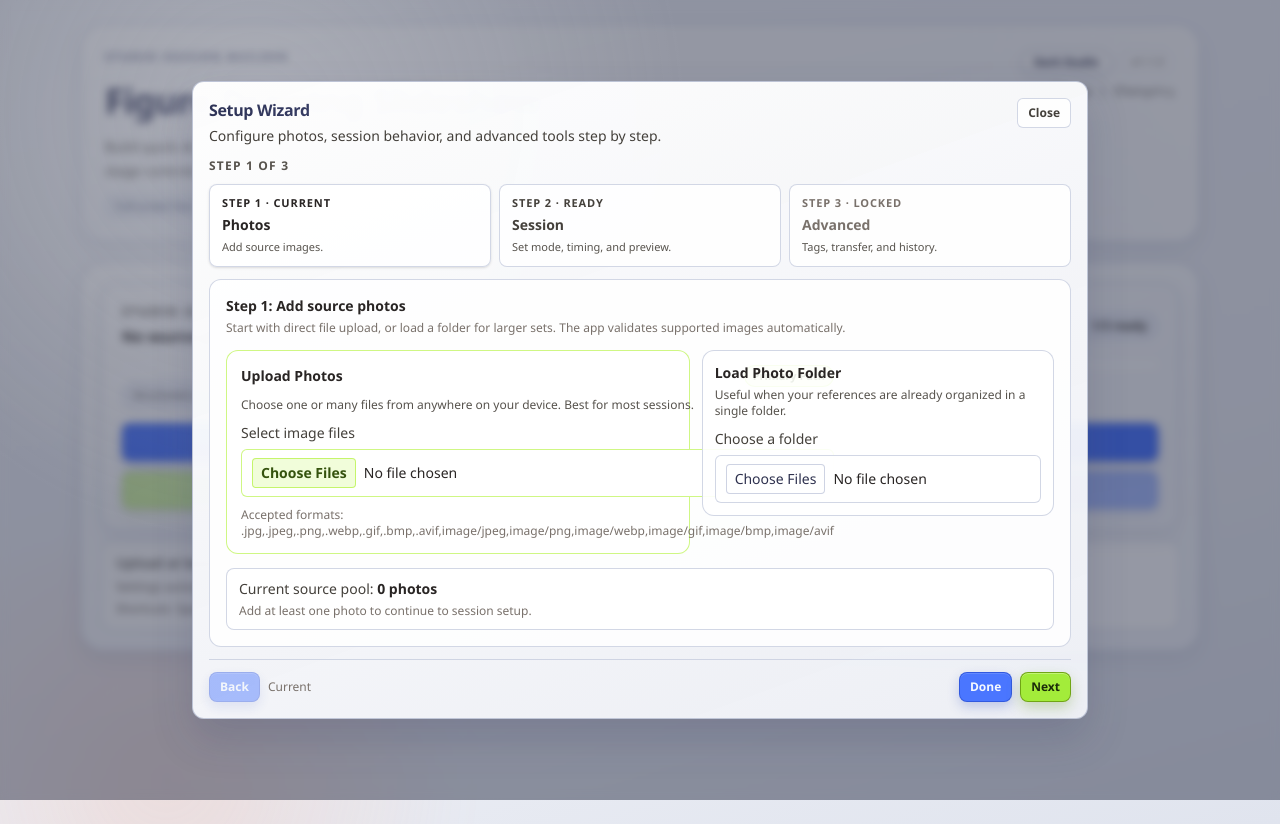
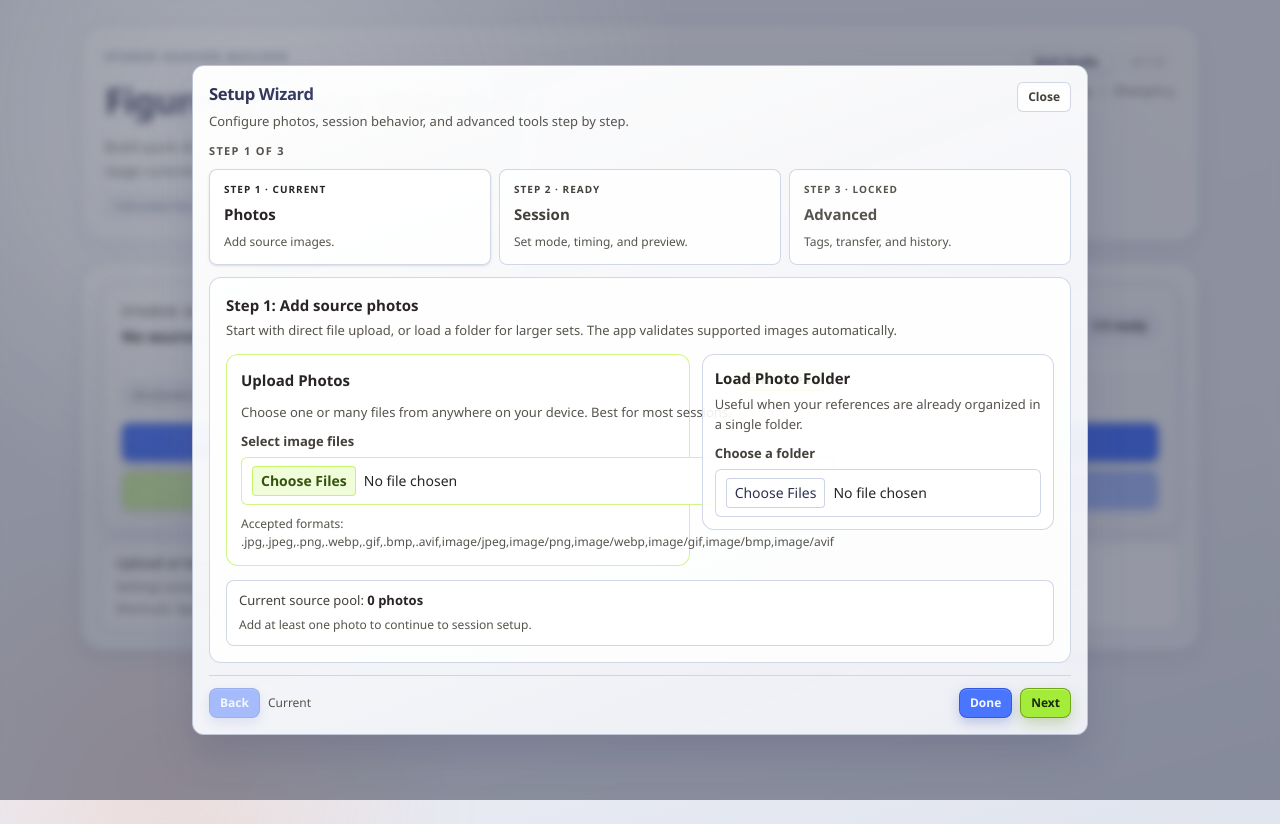
Before and after one commit to kmcgarry1/simple-figure-drawing-tool, a Vue app: page / in a window 1280 px wide. Both pictures are taken after a click on the button "Open Setup Wizard". Built offline with nearby package versions, Linux system fonts and the light colour scheme.

Commit message:
style(ui): tighten wizard text hierarchy and improve helper contrast

```diff
--- a/src/components/SessionPreviewSection.vue
+++ b/src/components/SessionPreviewSection.vue
@@ -1,11 +1,11 @@
 <template>
   <section class="fd-card grid gap-2.5 rounded-xl p-3">
     <div class="grid gap-1">
-      <p class="text-sm font-semibold text-stone-800">Session Preview</p>
-      <p class="text-xs text-stone-500">{{ previewSummaryText }}</p>
+      <p class="text-[15px] font-semibold text-stone-800">Session Preview</p>
+      <p class="text-[12px] leading-5 text-stone-600">{{ previewSummaryText }}</p>
     </div>
 
-    <p v-if="previewItems.length === 0" class="text-xs text-stone-500">
+    <p v-if="previewItems.length === 0" class="text-[12px] leading-5 text-stone-600">
       Prepare a session set to see upcoming slides.
     </p>
 
@@ -15,12 +15,12 @@
       class="grid gap-0.5 rounded-lg border border-amber-200/80 bg-white/80 px-2.5 py-2"
     >
       <div class="flex items-center justify-between gap-2">
-        <span class="text-xs font-semibold" :class="item.kind === 'break' ? 'text-amber-800' : 'text-stone-800'">
+        <span class="text-[13px] font-semibold" :class="item.kind === 'break' ? 'text-amber-800' : 'text-stone-800'">
           {{ item.title }}
         </span>
-        <span class="text-xs text-stone-500">{{ item.durationText }}</span>
+        <span class="text-[12px] text-stone-600">{{ item.durationText }}</span>
       </div>
-      <p class="truncate text-xs text-stone-600">{{ item.subtitle }}</p>
+      <p class="truncate text-[12px] leading-5 text-stone-700">{{ item.subtitle }}</p>
     </article>
   </section>
 </template>
--- a/src/components/setupPanel/SetupWizardDialog.vue
+++ b/src/components/setupPanel/SetupWizardDialog.vue
@@ -18,10 +18,10 @@
         >
           <header class="mb-3 flex items-start justify-between gap-3">
             <div class="grid gap-1">
-              <h2 id="setup-wizard-title" class="fd-title-gradient text-base font-semibold">
+              <h2 id="setup-wizard-title" class="fd-title-gradient text-[1.04rem] font-semibold">
                 Setup Wizard
               </h2>
-              <p id="setup-wizard-description" class="text-sm text-stone-700">
+              <p id="setup-wizard-description" class="text-[13px] leading-5 text-stone-600">
                 Configure photos, session behavior, and advanced tools step by step.
               </p>
             </div>
@@ -36,7 +36,7 @@
           </header>
 
           <div class="mb-3 grid gap-2.5">
-            <p class="text-xs font-semibold uppercase tracking-[0.1em] text-stone-600">
+            <p class="text-[11px] font-semibold uppercase tracking-[0.12em] text-stone-600">
               Step {{ wizardStep }} of {{ wizardStepCount }}
             </p>
             <ol class="grid gap-2 md:grid-cols-3" aria-label="Setup wizard progress">
@@ -49,11 +49,11 @@
                   :aria-describedby="`wizard-step-hint-${step.number}`"
                   @click="setWizardStep(step.number)"
                 >
-                  <span class="text-[11px] font-semibold uppercase tracking-[0.08em]">
+                  <span class="text-[10px] font-semibold uppercase tracking-[0.1em]">
                     Step {{ step.number }} · {{ wizardStepStatusLabel(step.number) }}
                   </span>
-                  <span class="text-sm font-semibold">{{ step.title }}</span>
-                  <span :id="`wizard-step-hint-${step.number}`" class="text-[11px] text-stone-600">
+                  <span class="text-[15px] font-semibold">{{ step.title }}</span>
+                  <span :id="`wizard-step-hint-${step.number}`" class="text-[12px] leading-5 text-stone-600">
                     {{ step.hint }}
                   </span>
                 </button>
@@ -108,7 +108,7 @@
               <BaseButton compact tone="subtle" :disabled="wizardStep === 1" @click="goToPreviousWizardStep">
                 Back
               </BaseButton>
-              <p class="text-xs text-stone-500">
+              <p class="text-[12px] text-stone-600">
                 {{ wizardStepStatusLabel(wizardStep) }}
               </p>
             </div>
@@ -244,7 +244,7 @@ function wizardStepStatusLabel(stepNumber) {
 
 function wizardStepCardClass(stepNumber) {
   const baseClass =
-    "grid w-full gap-1 rounded-lg border px-3 py-2.5 text-left transition-colors focus-visible:outline-none focus-visible:ring-2 focus-visible:ring-sky-300/80 focus-visible:ring-offset-2 focus-visible:ring-offset-transparent disabled:cursor-not-allowed";
+    "grid w-full gap-1.5 rounded-lg border px-3.5 py-3 text-left transition-colors focus-visible:outline-none focus-visible:ring-2 focus-visible:ring-sky-300/80 focus-visible:ring-offset-2 focus-visible:ring-offset-transparent disabled:cursor-not-allowed";
   const stepState = wizardStepState(stepNumber);
 
   if (stepState === "current") {
@@ -256,7 +256,7 @@ function wizardStepCardClass(stepNumber) {
   }
 
   if (stepState === "locked") {
-    return `${baseClass} border-amber-200/80 bg-white/56 text-stone-500`;
+    return `${baseClass} border-amber-200/80 bg-white/56 text-stone-600`;
   }
 
   return `${baseClass} border-amber-200/90 bg-white/76 text-stone-700 hover:bg-white`;
--- a/src/components/setupPanel/SetupWizardStepPhotos.vue
+++ b/src/components/setupPanel/SetupWizardStepPhotos.vue
@@ -1,8 +1,8 @@
 <template>
   <section class="grid gap-3.5 rounded-xl border border-amber-200/80 bg-white/58 p-4">
     <div class="grid gap-1">
-      <p class="text-sm font-semibold text-stone-800">Step 1: Add source photos</p>
-      <p class="text-xs text-stone-500">
+      <p class="text-[15px] font-semibold text-stone-800">Step 1: Add source photos</p>
+      <p class="text-[13px] leading-5 text-stone-600">
         Start with direct file upload, or load a folder for larger sets. The app validates supported images
         automatically.
       </p>
@@ -11,16 +11,16 @@
     <div class="grid gap-3 xl:grid-cols-[minmax(0,1.25fr)_minmax(0,0.95fr)] xl:items-start">
       <article class="grid gap-2.5 rounded-xl border border-lime-300/70 bg-white/84 p-3.5">
         <div class="flex flex-wrap items-center justify-between gap-2">
-          <p class="text-sm font-semibold text-stone-800">Upload Photos</p>
-          <span class="rounded-full border border-lime-300/80 bg-lime-100/80 px-2 py-0.5 text-[11px] font-semibold text-lime-900">
+          <p class="text-[15px] font-semibold text-stone-800">Upload Photos</p>
+          <span class="rounded-full border border-lime-300/80 bg-lime-100/80 px-2 py-0.5 text-[10px] font-semibold uppercase tracking-[0.08em] text-lime-900">
             Primary Path
           </span>
         </div>
-        <p class="text-xs text-stone-600">
+        <p class="text-[13px] leading-5 text-stone-600">
           Choose one or many files from anywhere on your device. Best for most sessions.
         </p>
-        <label class="grid gap-1.5 text-sm text-stone-700" for="photoInput">
-          <span class="font-medium">Select image files</span>
+        <label class="grid gap-1.5 text-[13px] text-stone-700" for="photoInput">
+          <span class="font-semibold">Select image files</span>
           <input
             id="photoInput"
             type="file"
@@ -30,16 +30,16 @@
             @change="$emit('photos-selected', $event)"
           />
         </label>
-        <p class="text-xs text-stone-500">Accepted formats: {{ acceptedFormatsLabel }}</p>
+        <p class="text-[12px] text-stone-600">Accepted formats: {{ acceptedFormatsLabel }}</p>
       </article>
 
       <article class="grid gap-2.5 rounded-xl border border-amber-200/80 bg-white/76 p-3">
         <div class="grid gap-1">
-          <p class="text-sm font-semibold text-stone-800">Load Photo Folder</p>
-          <p class="text-xs text-stone-600">Useful when your references are already organized in a single folder.</p>
+          <p class="text-[15px] font-semibold text-stone-800">Load Photo Folder</p>
+          <p class="text-[13px] leading-5 text-stone-600">Useful when your references are already organized in a single folder.</p>
         </div>
-        <label class="grid gap-1.5 text-sm text-stone-700" for="photoFolderInput">
-          <span class="font-medium">Choose a folder</span>
+        <label class="grid gap-1.5 text-[13px] text-stone-700" for="photoFolderInput">
+          <span class="font-semibold">Choose a folder</span>
           <input
             id="photoFolderInput"
             type="file"
@@ -54,12 +54,12 @@
       </article>
     </div>
 
-    <div class="grid gap-1 rounded-lg border border-amber-200/80 bg-white/84 px-3 py-2.5 text-sm text-stone-700">
+    <div class="grid gap-1 rounded-lg border border-amber-200/80 bg-white/84 px-3 py-2.5 text-[13px] text-stone-700">
       <p>
         Current source pool:
         <span class="font-semibold text-stone-800">{{ sourcePoolCountLabel }}</span>
       </p>
-      <p class="text-xs text-stone-500">{{ sourcePoolStatusHint }}</p>
+      <p class="text-[12px] leading-5 text-stone-600">{{ sourcePoolStatusHint }}</p>
     </div>
   </section>
 </template>
--- a/src/components/setupPanel/SetupWizardStepSession.vue
+++ b/src/components/setupPanel/SetupWizardStepSession.vue
@@ -1,8 +1,8 @@
 <template>
   <section class="grid gap-3.5 rounded-xl border border-amber-200/80 bg-white/58 p-4">
     <div class="grid gap-1">
-      <p class="text-sm font-semibold text-stone-800">Step 2: Configure session</p>
-      <p class="text-xs text-stone-500">
+      <p class="text-[15px] font-semibold text-stone-800">Step 2: Configure session</p>
+      <p class="text-[13px] leading-5 text-stone-600">
         Choose quick practice or class mode, then set timing and plan options.
       </p>
     </div>
@@ -10,7 +10,7 @@
     <div class="grid gap-3.5 xl:grid-cols-[minmax(0,1.35fr)_minmax(280px,0.95fr)] xl:items-start">
       <div class="grid gap-3">
         <div class="grid gap-1.5">
-          <p class="text-xs font-semibold uppercase tracking-[0.1em] text-stone-600">Session Mode</p>
+          <p class="text-[11px] font-semibold uppercase tracking-[0.1em] text-stone-600">Session Mode</p>
           <div class="fd-segmented max-w-[420px]" role="group" aria-label="Session mode selection">
             <button
               type="button"
@@ -38,8 +38,8 @@
           class="grid gap-2.5 rounded-lg border border-amber-200/80 bg-white/70 p-3"
         >
           <div class="grid gap-1">
-            <p class="text-sm font-semibold text-stone-800">Quick Session</p>
-            <p class="text-xs text-stone-500">Set one timer that applies to each photo in the run.</p>
+            <p class="text-[15px] font-semibold text-stone-800">Quick Session</p>
+            <p class="text-[13px] leading-5 text-stone-600">Set one timer that applies to each photo in the run.</p>
           </div>
           <DurationInput
             id="durationInput"
@@ -55,8 +55,8 @@
           class="grid gap-2.5 rounded-lg border border-amber-200/80 bg-white/70 p-3"
         >
           <div class="grid gap-1">
-            <p class="text-sm font-semibold text-stone-800">Life Drawing Class</p>
-            <p class="text-xs text-stone-500">
+            <p class="text-[15px] font-semibold text-stone-800">Life Drawing Class</p>
+            <p class="text-[13px] leading-5 text-stone-600">
               Open the class wizard to tune block timing, photo order, and reusable templates.
             </p>
           </div>
@@ -65,7 +65,7 @@
       </div>
 
       <aside class="grid gap-2.5 xl:sticky xl:top-2">
-        <div class="grid gap-1 rounded-lg border border-amber-200/80 bg-white/86 px-3 py-2.5 text-sm text-stone-600">
+        <div class="grid gap-1 rounded-lg border border-amber-200/80 bg-white/86 px-3 py-2.5 text-[13px] leading-5 text-stone-700">
           <template v-if="sessionMode === 'quick'">
             <p>
               Quick timer:
@@ -79,7 +79,7 @@
               <span class="font-semibold text-stone-800">{{ classTotalMinutesText }}</span>
               across {{ classPoseCount }} poses.
             </p>
-            <p>Preset target: {{ classTargetMinutes }} minutes ({{ classDeltaText }}).</p>
+            <p class="text-stone-600">Preset target: {{ classTargetMinutes }} minutes ({{ classDeltaText }}).</p>
           </template>
         </div>
 
```
Also changed, not shown: src/components/setupPanel/SetupWizardStepAdvanced.vue (+10 -10 lines).
